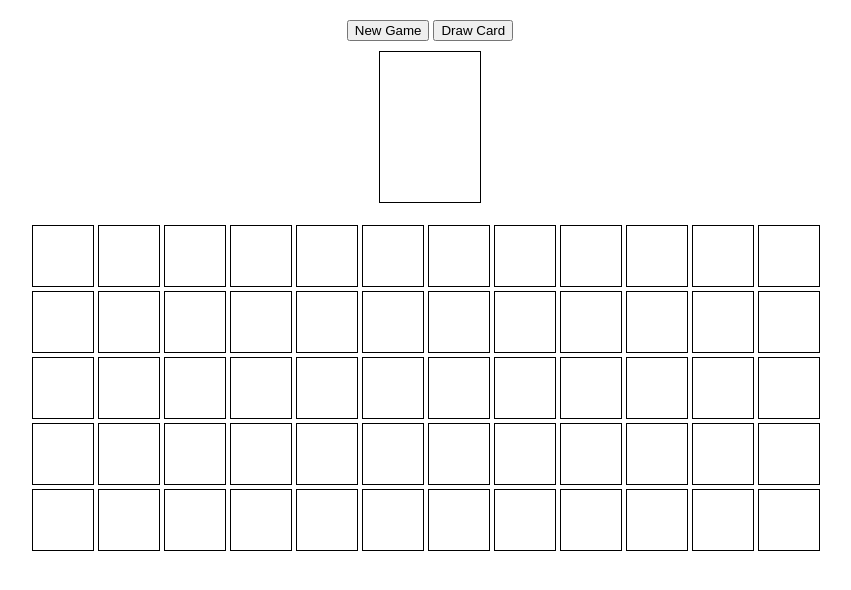
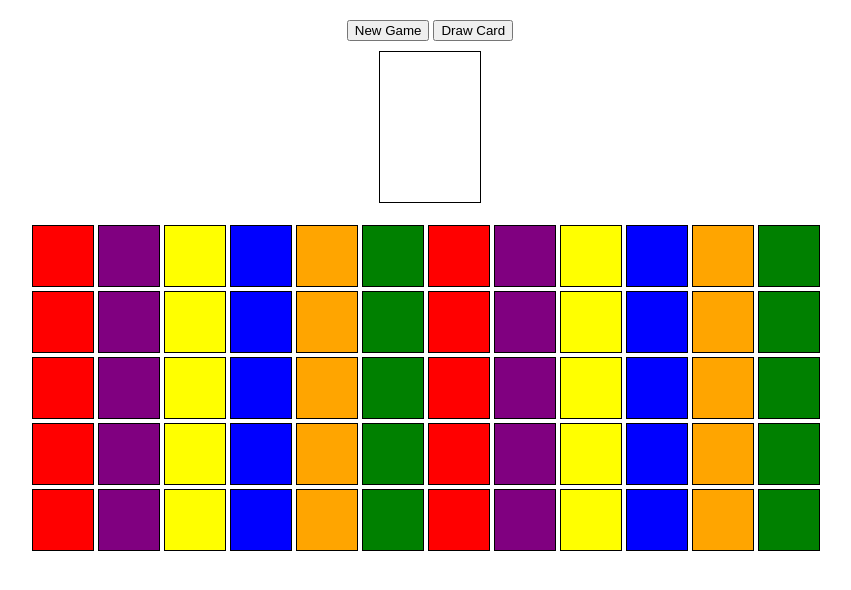
Before and after one commit to petersomerville/candyland, a Flask app: page / in a window 1280 px wide. Shown: the top 590 px of the page, without its empty margins (210-1061 px from the left). Run offline with Flask 3, Linux system fonts and the light colour scheme.

Commit message:
ChatGPT add color to game board

```diff
--- a/templates/game.html
+++ b/templates/game.html
@@ -1,4 +1,3 @@
-<!-- templates/game.html -->
 <!DOCTYPE html>
 <html>
 <head>
@@ -20,6 +19,13 @@
             align-items: center;
             justify-content: center;
         }
+
+        .space:nth-child(6n+1) { background-color: red; }
+        .space:nth-child(6n+2) { background-color: purple; }
+        .space:nth-child(6n+3) { background-color: yellow; }
+        .space:nth-child(6n+4) { background-color: blue; }
+        .space:nth-child(6n+5) { background-color: orange; }
+        .space:nth-child(6n) { background-color: green; }
 
         .player-token {
             width: 20px;
@@ -85,10 +91,7 @@
         }
 
         function updatePlayerPositions(players) {
-            // Clear existing tokens
             document.querySelectorAll('.player-token').forEach(token => token.remove());
-
-            // Add tokens at new positions
             Object.entries(players).forEach(([player, position]) => {
                 const space = document.querySelector(`[data-index="${position}"]`);
                 const token = document.createElement('div');
@@ -99,7 +102,6 @@
 
         function createBoard() {
             const board = document.getElementById('board');
-            // Create 60 spaces (simplified version)
             for (let i = 0; i < 60; i++) {
                 const space = document.createElement('div');
                 space.className = 'space';
@@ -108,7 +110,6 @@
             }
         }
 
-        // Initialize the game board
         createBoard();
         newGame();
     </script>
```
